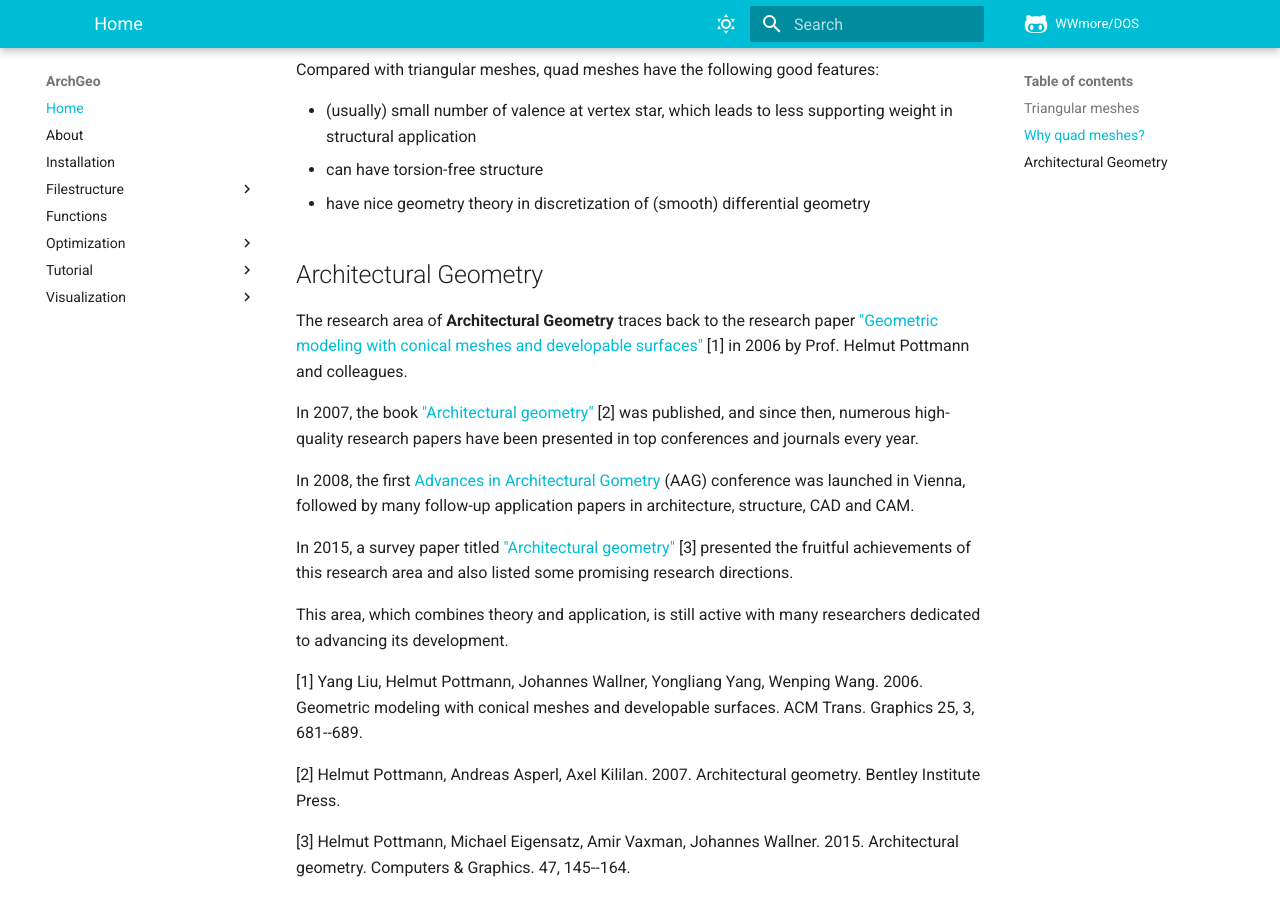
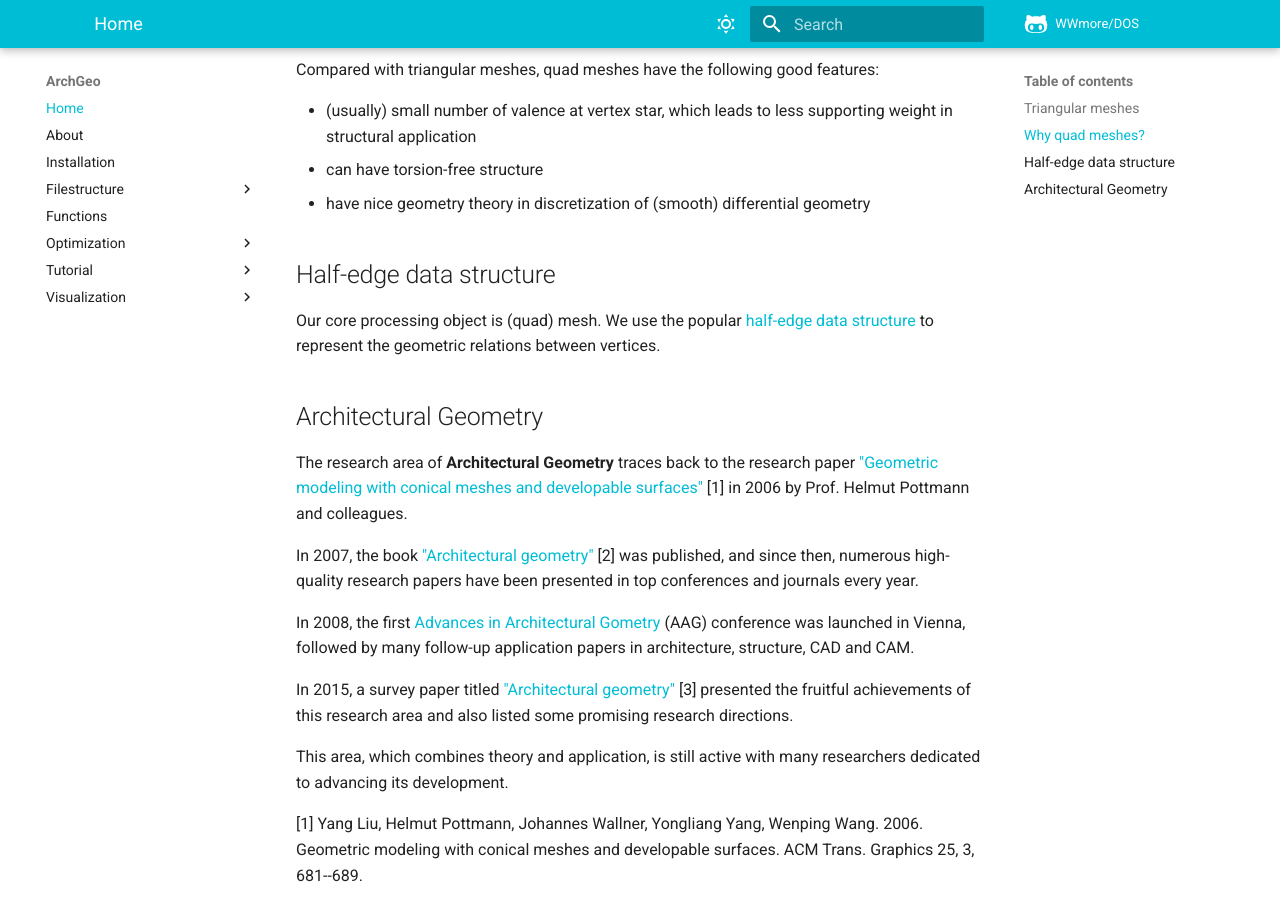
Before and after one commit to WWmore/mkdocs-archgeo, an MkDocs documentation site: the page built from docs/index.md, in a window 1280 px wide and 900 px high, scrolled down 844 px. Built offline with MkDocs 1.6.1 and Material for MkDocs 9.7.7, drawn with Linux system fonts in a browser that asks for light colours; comment, search, counter and statistics services are not loaded.

Commit message:
add text

```diff
--- a/docs/index.md
+++ b/docs/index.md
@@ -29,6 +29,9 @@ Compared with triangular meshes, quad meshes have the following good features:
 * can have torsion-free structure
 * have nice geometry theory in discretization of (smooth) differential geometry
 
+## Half-edge data structure
+Our core processing object is (quad) mesh. We use the popular [half-edge data structure](https://cs184.eecs.berkeley.edu/sp20/article/17/an-introduction-to-half-edge-dat) to represent the geometric relations between vertices.
+
 ## Architectural Geometry
 
 The research area of **Architectural Geometry** traces back to the research paper ["Geometric modeling with conical meshes and developable surfaces"](https://doi.org/10.1145/1141911.1141941) [1] in 2006 by Prof. Helmut Pottmann and colleagues.
```
Also changed, not shown: docs/2.about.md (+5 -2 lines), docs/visualization/Mesh.md (+3 -0 lines).
